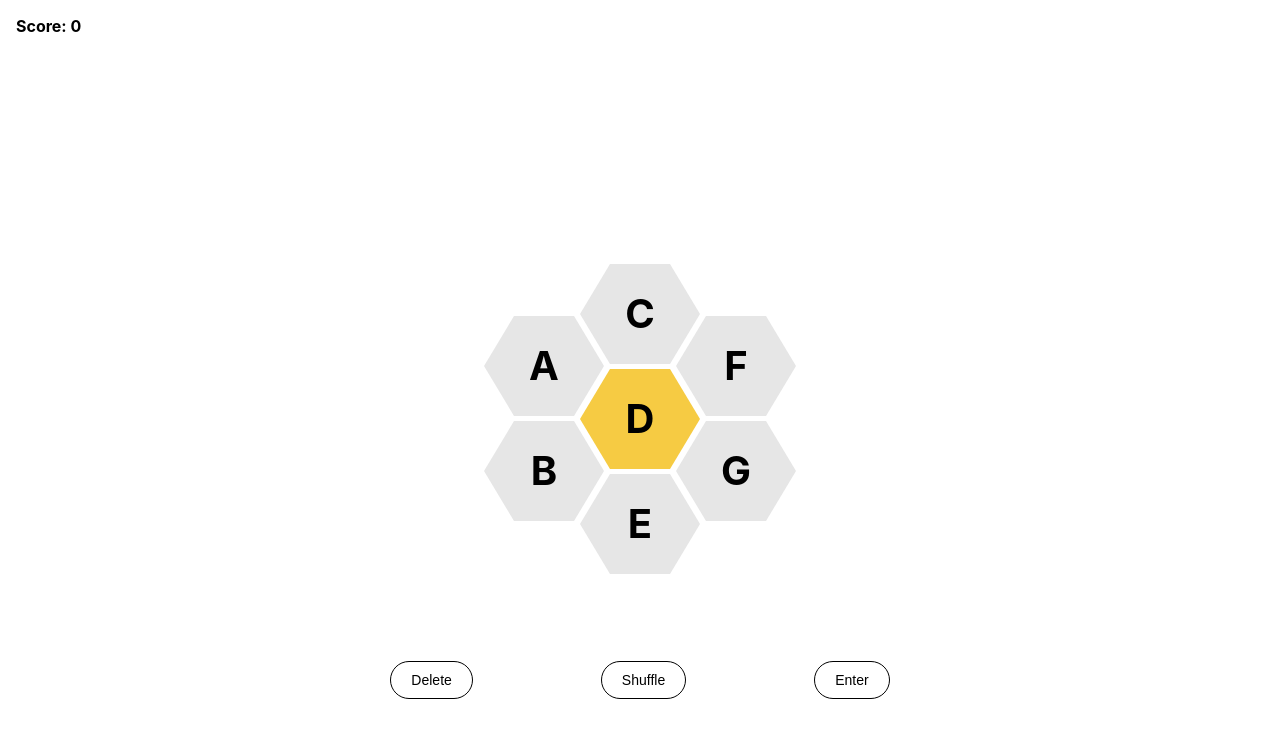
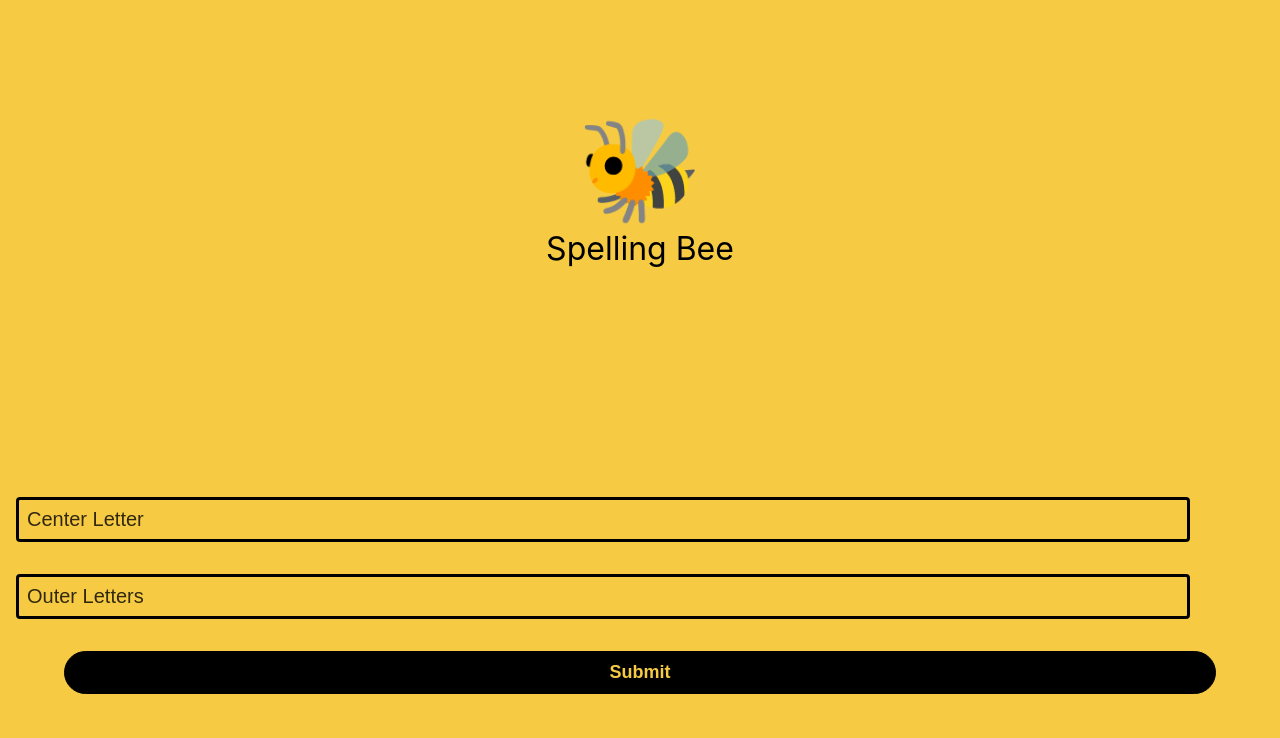
Before and after one commit to fegan104/spelling-bee, a React (Create React App) app: page / in a window 1280 px wide. Shown: the top 738 px of the page. Built offline with nearby package versions, Linux system fonts and the light colour scheme.

Commit message:
pretty much everyhting but word checking

```diff
--- a/src/App.js
+++ b/src/App.js
@@ -1,9 +1,36 @@
-import GameBoard from './GameBoard';
+import { useReducer } from 'react';
+import GameBoard from './Gameboard/GameBoard';
+import { reducer } from './reducer';
+import GameSetup from './GameSetup/GameSetup';
+
+const initState = {
+  innerLetter: "",
+  outerLetters: [],
+  score: 0,
+  submittedWords: [],
+  activeInput: [],
+  error: ""
+}
 
 function App() {
+
+  const [state, dispatch] = useReducer(reducer, initState)
+  console.log(JSON.stringify(state, null, 4))
   return (
     <div className="App">
-      <GameBoard />
+      {
+        state.outerLetters.length === 0 ?
+          <GameSetup dispatch={dispatch} /> :
+          <GameBoard
+            innerLetter={state.innerLetter}
+            outerLetters={state.outerLetters}
+            score={state.score}
+            activeInput={state.activeInput}
+            error={state.error}
+            dispatch={dispatch}
+          />
+      }
+
     </div>
   );
 }
--- /dev/null
+++ b/src/GameSetup/GameSetup.css
@@ -0,0 +1,44 @@
+.inputs-container {
+  display: flex;
+  align-items: center;
+  justify-content: center;
+  height: 100vh;
+  flex-wrap: wrap;
+  background-color: #f6cb43;
+}
+
+.bee-icon {
+  font-size: 100px;
+  width: 100vw;
+}
+
+.setup-title {
+  font-size: 32px;
+  width: 100vw;
+}
+
+.game-setup-input {
+  width: 90vw;
+  padding: 8px;
+  font-size: 20px;
+  margin: 16px;
+  border: 3px solid;
+  color: black;
+  background: transparent;
+  border-radius: 4px;
+  outline: black;
+}
+
+::placeholder {
+  color: black;
+  opacity: 0.8;
+}
+
+.game-setup-button {
+  margin-top: 16px;
+  width: 90vw;
+  font-size: 18px;
+  font-weight: bold;
+  color: #f6cb43;
+  background: black;
+}
--- /dev/null
+++ b/src/GameSetup/GameSetup.js
@@ -0,0 +1,47 @@
+import { useState } from 'react';
+import { actions } from '../actions';
+import './GameSetup.css'
+
+function GameSetup({ dispatch }) {
+
+  const [centerLetterInput, setCenterLetterInput] = useState("")
+  const [outerLetterInput, setOuterLetterInput] = useState("")
+
+  return (
+    <div className="inputs-container">
+
+      <div style={{ textAlign: "center" }}>
+        <div className="bee-icon">🐝</div>
+        <div className="setup-title">Spelling Bee</div>
+      </div>
+
+      <div>
+        <input
+          className="game-setup-input"
+          placeholder="Center Letter"
+          value={centerLetterInput}
+          onChange={event => setCenterLetterInput(event.target.value?.charAt(0).toLocaleUpperCase())}
+        />
+        <input
+          className="game-setup-input"
+          placeholder="Outer Letters"
+          value={outerLetterInput}
+          onChange={event => setOuterLetterInput(
+            [...new Set(event.target.value.toUpperCase().split(""))].splice(0, 6).join("")
+          )}
+        />
+        <button
+          className="pill-button game-setup-button"
+          onClick={() => dispatch({
+            type: actions.SET_LETTERS,
+            payload: {
+              innerLetter: centerLetterInput,
+              outerLetters: outerLetterInput.split(""),
+            }
+          })}>Submit</button>
+      </div>
+    </div>
+  )
+}
+
+export default GameSetup;
--- a/src/GameBoard.js
+++ b/src/Gameboard/GameBoard.js
@@ -1,21 +1,21 @@
-import React, { useReducer } from 'react';
+import React, { useEffect } from 'react';
 import './Gameboard.css'
-import Heaxagon from "./Hexagon";
-import { actions } from './actions';
-import { reducer } from './reducer';
+import Heaxagon from "../Hexagon/Hexagon";
+import { actions } from '../actions';
 
-const initState = {
-  innerLetter: "D",
-  outerLetters: ["A", "B", "C", "E", "F", "G"],
-  score: 0,
-  submittedWords: [],
-  input: []
-}
 
-function GameBoard() {
+function GameBoard({
+  innerLetter,
+  outerLetters,
+  score,
+  activeInput,
+  error,
+  dispatch
+}) {
 
-  const [state, dispatch] = useReducer(reducer, initState)
-  const { input, outerLetters, innerLetter } = state
+  useEffect(() => {
+    setTimeout(() => dispatch({ type: actions.CLEAR_ERROR }), 1_500)
+  }, [error, dispatch])
 
   const onHexClicked = (letter) => {
     dispatch({
@@ -28,8 +28,8 @@ function GameBoard() {
     return (
       <span>
         {
-          spanContent.map(letter => {
-            return (letter === accentLetter) ? <span style={{ color: "#f6cb43" }}>{letter}</span> : letter;
+          spanContent.map((letter, index) => {
+            return (letter === accentLetter) ? <span key={index} style={{ color: "#f6cb43" }}>{letter}</span> : letter;
           })
         }
       </span>
@@ -39,11 +39,15 @@ function GameBoard() {
   return (
     <div>
       <div className="score">
-        Score: {state.score}
+        Score: {score}
+      </div>
+
+      <div className="error-container" >
+        {error ? <div className="error">{error}</div> : <div />}
       </div>
 
       <div className="input-section">
-        {renderSpanWithAccent(input, innerLetter)}
+        {renderSpanWithAccent(activeInput, innerLetter)}
         <span className="blinking-cursor">|</span>
       </div>
 
@@ -68,7 +72,7 @@ function GameBoard() {
       <div className="controls-section">
         <button key={0} className="pill-button" onClick={() => dispatch({ type: actions.DELETE_LETTER })}> Delete </button>
         <button key={1} className="pill-button" onClick={() => dispatch({ type: actions.SHUFFLE })}> Shuffle </button>
-        <button key={2} className="pill-button" onClick={() => dispatch({ type: actions.ENTER_WORD , payload: true})}> Enter </button>
+        <button key={2} className="pill-button" onClick={() => dispatch({ type: actions.ENTER_WORD, payload: true })}> Enter </button>
       </div>
     </div>
   );
--- a/src/Gameboard.css
+++ b/src/Gameboard/Gameboard.css
@@ -12,22 +12,6 @@
   width: 100vw;
 }
 
-.pill-button {
-  background-color: #fff;
-  border: none;
-  color: black;
-  padding: 10px 20px;
-  font-size: 14px;
-  text-align: center;
-  text-decoration: none;
-  display: inline-block;
-  margin-left: 5vw;
-  margin-right: 5vw;
-  cursor: pointer;
-  border-radius: 100px;
-  border: 1px solid black;
-}
-
 .score {
   font-size: 18;
   font-weight: bold;
@@ -38,14 +22,31 @@
   display: flex;
   align-items: center;
   justify-content: center;
+  flex-wrap: wrap;
   padding-top: 10vh;
-  width: 100vw;
 }
 
 .input-section span {
   font-weight: bold;
   font-size: 40px;
   color: #000;
+}
+
+.error-container {
+  width: 100vw;
+  text-align: center;
+  position: absolute;
+  padding-top: 5vh;
+}
+
+.error {
+  font-size: 18;
+  font-weight: bold;
+  color: white;
+  background: black;
+  padding: 12px;
+  border-radius: 4px;
+  display: inline-block;
 }
 
 .blinking-cursor {
--- a/src/actions.js
+++ b/src/actions.js
@@ -3,4 +3,6 @@ export const actions = {
   DELETE_LETTER: "DELETE_LETTER",
   ENTER_WORD: "ENTER_WORD",
   SHUFFLE: "SHUFFLE",
+  SET_LETTERS: "SET_LETTERS",
+  CLEAR_ERROR: "CLEAR_ERROR",
 }
--- a/src/index.css
+++ b/src/index.css
@@ -11,3 +11,19 @@ code {
   font-family: source-code-pro, Menlo, Monaco, Consolas, 'Courier New',
     monospace;
 }
+
+.pill-button {
+  background-color: #fff;
+  border: none;
+  color: black;
+  padding: 10px 20px;
+  font-size: 18px;
+  text-align: center;
+  text-decoration: none;
+  display: inline-block;
+  margin-left: 5vw;
+  margin-right: 5vw;
+  cursor: pointer;
+  border-radius: 100px;
+  border: 1px solid black;
+}
--- a/src/reducer.js
+++ b/src/reducer.js
@@ -5,8 +5,8 @@ export const reducer = (state, action) => {
     case actions.ADD_LETTER:
       return {
         ...state,
-        input: [
-          ...state.input,
+        activeInput: [
+          ...state.activeInput,
           action.payload
         ]
       }
@@ -20,19 +20,37 @@ export const reducer = (state, action) => {
     case actions.DELETE_LETTER:
       return {
         ...state,
-        input: [...state.input.slice(0, -1)]
+        activeInput: [...state.activeInput.slice(0, -1)]
       }
 
     case actions.ENTER_WORD:
+      const { nextScore, error } = computeScore({
+        submittedWord: state.activeInput.join(""),
+        requiredLetter: state.innerLetter,
+        previousWords: state.submittedWords,
+        currentScore: state.score,
+        isWord: action.payload
+      })
+
       return {
         ...state,
-        input: [],
-        score: computeScore({
-          submittedWord: state.input,
-          requiredLetter: state.innerLetter,
-          currentScore: state.score,
-          isWord: action.payload
-        }),
+        activeInput: [],
+        submittedWords: error ? state.submittedWords : [...new Set([...state.submittedWords, state.activeInput.join("")])],
+        score: nextScore,
+        error
+      }
+
+    case actions.SET_LETTERS:
+      return {
+        ...state,
+        innerLetter: action.payload.innerLetter,
+        outerLetters: action.payload.outerLetters,
+      }
+
+    case actions.CLEAR_ERROR:
+      return {
+        ...state,
+        error: ""
       }
     default:
       return state
@@ -40,11 +58,13 @@ export const reducer = (state, action) => {
 }
 
 function shuffle(array) {
-  for (var i = 1; i < array.length; i++) {
-    const n = Math.floor(Math.random() * (array.length - i) + i);
-    const temp = array[i - 1]
-    array[i - 1] = array[n]
-    array[n] = temp
+  var i = array.length
+  while (i > 1) {
+    i = i - 1
+    const j = Math.floor(Math.random() * i) // 0 <= j < i
+    const temp = array[i]
+    array[i] = array[j]
+    array[j] = temp
   }
   return [...array]
 }
@@ -53,17 +73,40 @@ function isPangram(letterArray) {
   return (new Set(letterArray).length) === 7
 }
 
-function computeScore({ submittedWord, requiredLetter, currentScore, isWord }) {
-  if (!isWord) {
-    return currentScore
+function computeScore({ submittedWord, previousWords, requiredLetter, currentScore, isWord }) {
+  if (submittedWord.length < 4) {
+    return {
+      nextScore: currentScore,
+      error: "Too short"
+    }
+  } else if (!submittedWord.includes(requiredLetter)) {
+    return {
+      nextScore: currentScore,
+      error: "Missing center letter"
+    }
+  } else if (!isWord) {
+    return {
+      nextScore: currentScore,
+      error: "Not in word list"
+    }
+  } else if (previousWords.includes(submittedWord)) {
+    return {
+      nextScore: currentScore,
+      error: "Already found"
+    }
   } else if (submittedWord.length < 4) {
-    return currentScore
-  } else if (!submittedWord.includes(requiredLetter)) {
-    return currentScore
+    return {
+      nextScore: currentScore,
+      error: "Too short"
+    }
   } else if (submittedWord.length === 4) {
-    return currentScore + 1
+    return {
+      nextScore: currentScore + 1
+    }
   } else {
     const pangramBonus = isPangram(submittedWord) ? 7 : 0;
-    return currentScore + submittedWord.length + pangramBonus
+    return {
+      nextScore: (currentScore + submittedWord.length + pangramBonus)
+    }
   }
 }
```
Also changed, not shown: src/Hexagon/Hexagon.css (renamed from src/Hexagon.css), src/Hexagon/Hexagon.js (renamed from src/Hexagon.js).
